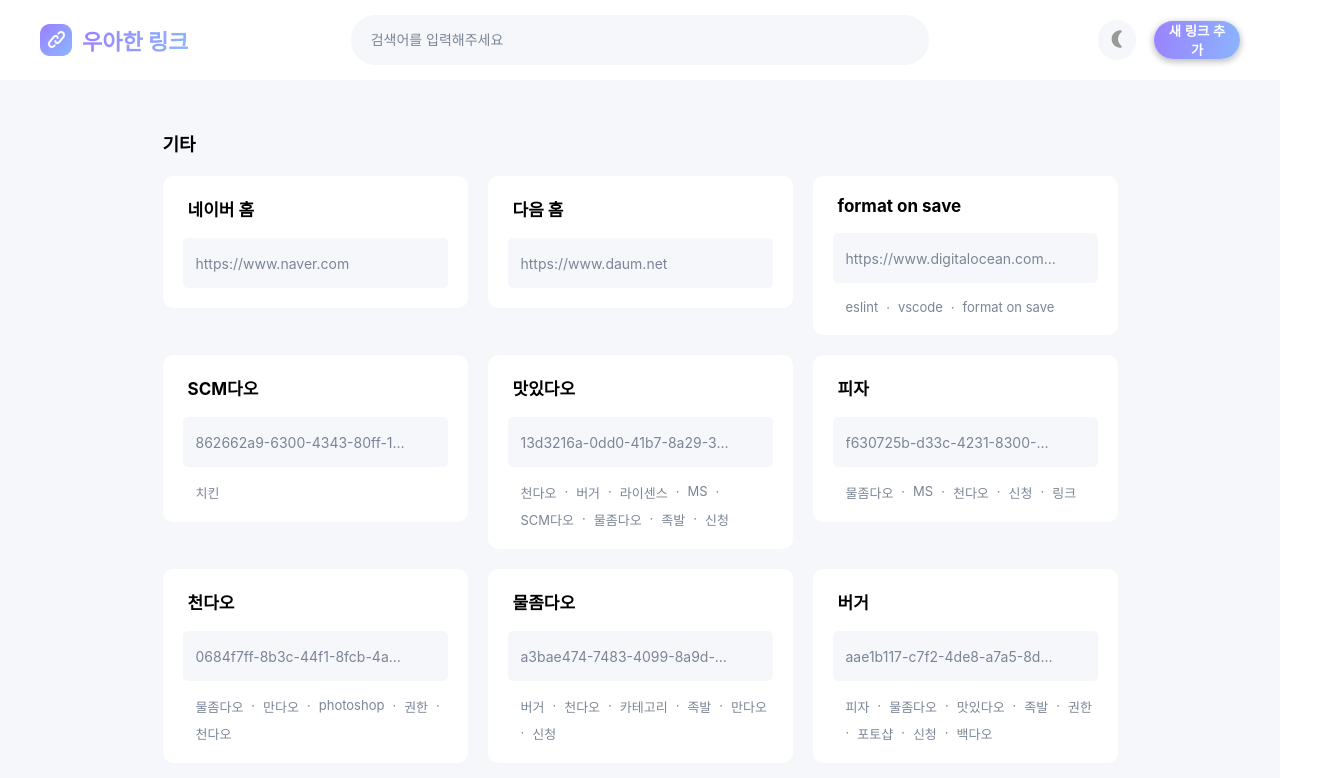
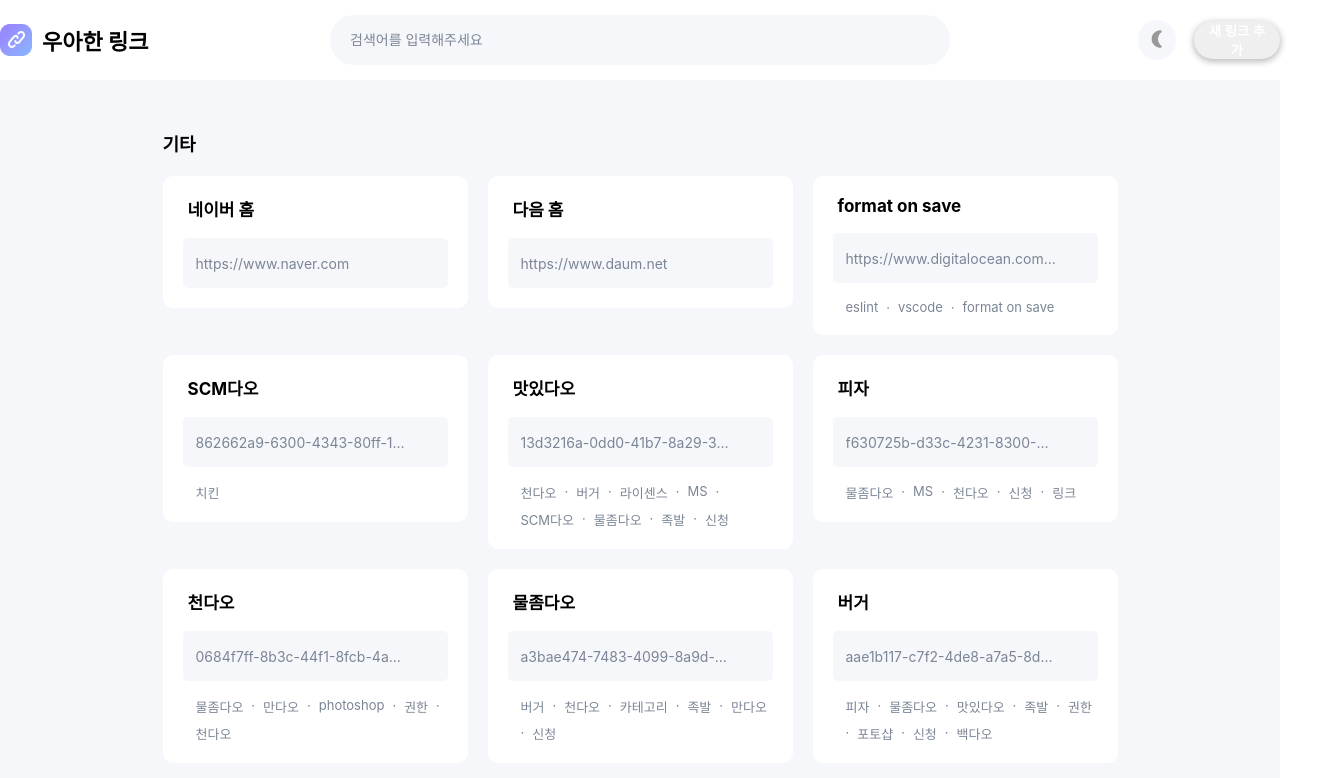
Before and after one commit to 0407chan/woowahan-link, a React (Create React App) app: page / in a window 1280 px wide. Shown: the top 778 px of the page, 1320 px wide, since content can reach past the window. Built offline with nearby package versions, Linux system fonts and the light colour scheme.

Commit message:
header 버튼에 antd반영

```diff
--- a/src/components/Header/Header.tsx
+++ b/src/components/Header/Header.tsx
@@ -13,6 +13,7 @@
     theme: ModeType
     themeToggler: () => void
 }
+
 const Header:React.FC<Props> = ({
   searchKey, onSearch, theme, themeToggler
 }) => {
--- a/src/components/Header/style.ts
+++ b/src/components/Header/style.ts
@@ -1,3 +1,4 @@
+import Button from 'antd/lib/button'
 import styled from 'styled-components'
 
 export const Container = styled.div`
@@ -6,7 +7,7 @@
   }
   background-color: ${({ theme }) => theme.backgroundSecond};
   display: flex;
-  width: calc(100% - 80px);
+  width: 100%;
   padding: 0 40px;
   gap: 40px;
   justify-content: space-between;
@@ -26,11 +27,7 @@
   margin-left: 10px;
   font-size: 22px;
   font-weight: bold;
-  background: linear-gradient(95.03deg, #9A83FF 0%, #8BB4FF 100%);
-  -webkit-background-clip: text;
-  -webkit-text-fill-color: transparent;
-  background-clip: text;
-  text-fill-color: transparent;
+  color: ${({ theme }) => theme.primary};
 `
 export const StyledImage = styled.img`
   width: 32px;
@@ -65,7 +62,7 @@
   }
 `
 
-export const AddButton = styled.button`
+export const AddButton = styled(Button)`
   border: unset;
   @media (max-width: 660px) {
     width: 38px;
@@ -78,15 +75,23 @@
   cursor: pointer;
   color: #ffffff;
   border-radius: 19px;
-  background: linear-gradient(95.03deg, #9A83FF 0%, #8BB4FF 100%);
+  background-color: ${({ theme }) => theme.primary};
+  /* background: linear-gradient(95.03deg, #9A83FF 0%, #8BB4FF 100%); */
   box-shadow: 0px 2px 6px 1px rgba(0, 0, 0, 0.25);
   transition: all 0.2s ease;
   &:hover{
     /* box-shadow: 0 0 8px 2px #c8b2ff; */
+    color: #ffffff;
+    background-color: ${({ theme }) => theme.primary};
     filter: brightness(1.05);
   }
   &:active{
     filter: brightness(0.95);
+  }
+
+  &:focus{
+    color: #ffffff;
+    background-color: ${({ theme }) => theme.primary};
   }
 
   &:disabled{
```
